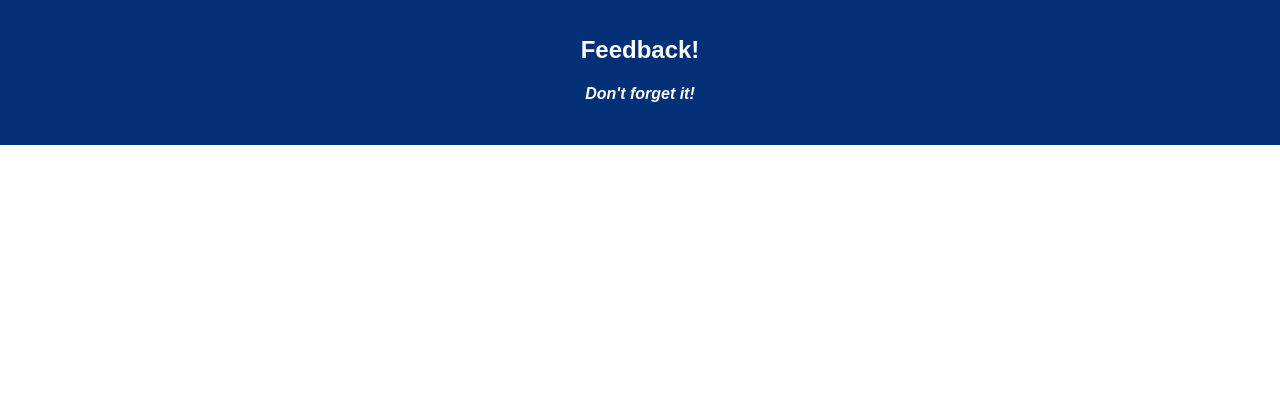
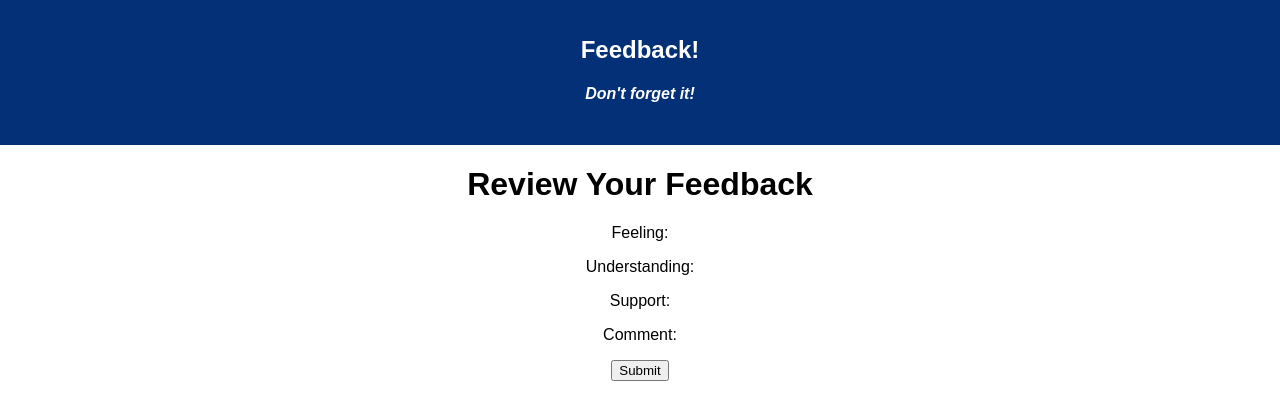
Before and after one commit to julianbooher/redux-feedback-loop, a React (Create React App) app: page /#/review in a window 1280 px wide. Shown: the top 420 px of the page. Built offline with nearby package versions, Linux system fonts and the light colour scheme.

Commit message:
review page setup

```diff
--- a/src/components/App/App.js
+++ b/src/components/App/App.js
@@ -5,6 +5,7 @@ import Feel from '../Feel/Feel'
 import Understand from '../Understand/Understand'
 import Support from '../Support/Support'
 import Comment from '../Comment/Comment'
+import Review from '../Review/Review'
 
 
 // Redux stuff
@@ -25,6 +26,7 @@ class App extends Component {
           <Route path="/understand" component={Understand}/>
           <Route path="/support" component={Support}/>
           <Route path="/comment" component={Comment}/>
+          <Route path="/review" component={Review}/>
         </Router>
       </div>
     );
--- a/src/components/Comment/Comment.js
+++ b/src/components/Comment/Comment.js
@@ -36,12 +36,12 @@ class Comment extends Component {
     // function to move to the next page, this will need to change between components unless I make it dynamic (maybe TODO)
     nextPage = () => {
         // TODO go to final page
-        // this.props.history.push('/support')
+        this.props.history.push('/review')
     }
 
     // function to move to the previous page, this will need to change between components unless I make it dynamic (maybe TODO)
     previousPage = () => {
-        this.props.history.push('/')
+        this.props.history.push('/support')
     }
 
 
@@ -59,7 +59,7 @@ class Comment extends Component {
                 <br>
                 </br>
                 {JSON.stringify(this.props.reduxState)}
-                <h1>Any comments you would like to leave?</h1>
+                <h1>Any comments you would like to?</h1>
                 <form onSubmit={this.handleSubmit}>
                     <input
                         type="text"
--- /dev/null
+++ b/src/components/Review/Review.js
@@ -0,0 +1,25 @@
+import React, { Component } from 'react';
+import './Review.css';
+
+// Redux stuff
+import { connect } from 'react-redux';
+
+class _template extends Component {
+
+    render() {
+        return (
+            <div>
+                <h1>Review Your Feedback</h1>
+                <p>Feeling: {this.props.reduxState.feeling}</p>
+                <p>Understanding: {this.props.reduxState.understanding}</p>
+                <p>Support: {this.props.reduxState.support}</p>
+                {/* TODO - conditional rendering if comment/not */}
+                <p>Comment: {this.props.reduxState.comment}</p>
+                <button>Submit</button>
+            </div>
+        )
+    }
+}
+
+const putStateOnProps = (reduxState) => ({reduxState});
+export default connect(putStateOnProps)(_template);
```
Also changed, not shown: src/components/Review/Review.css (added).
